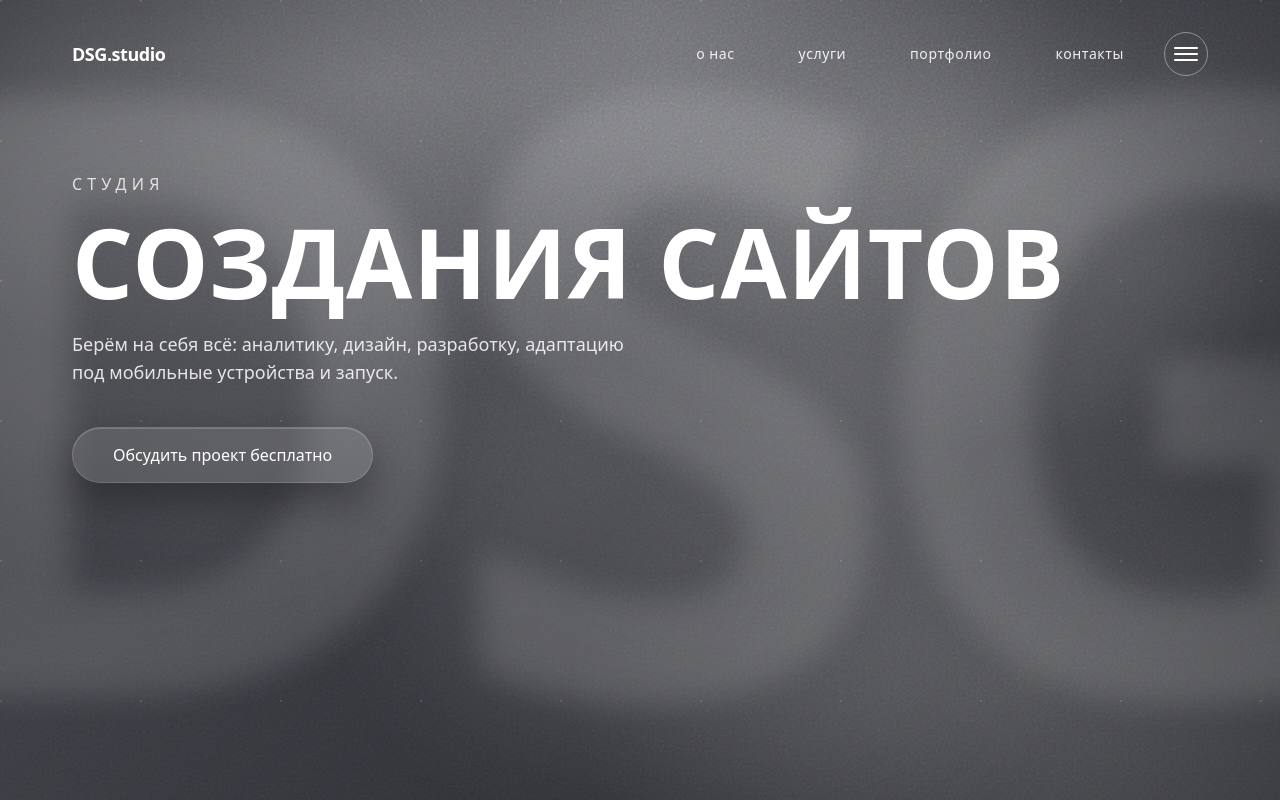
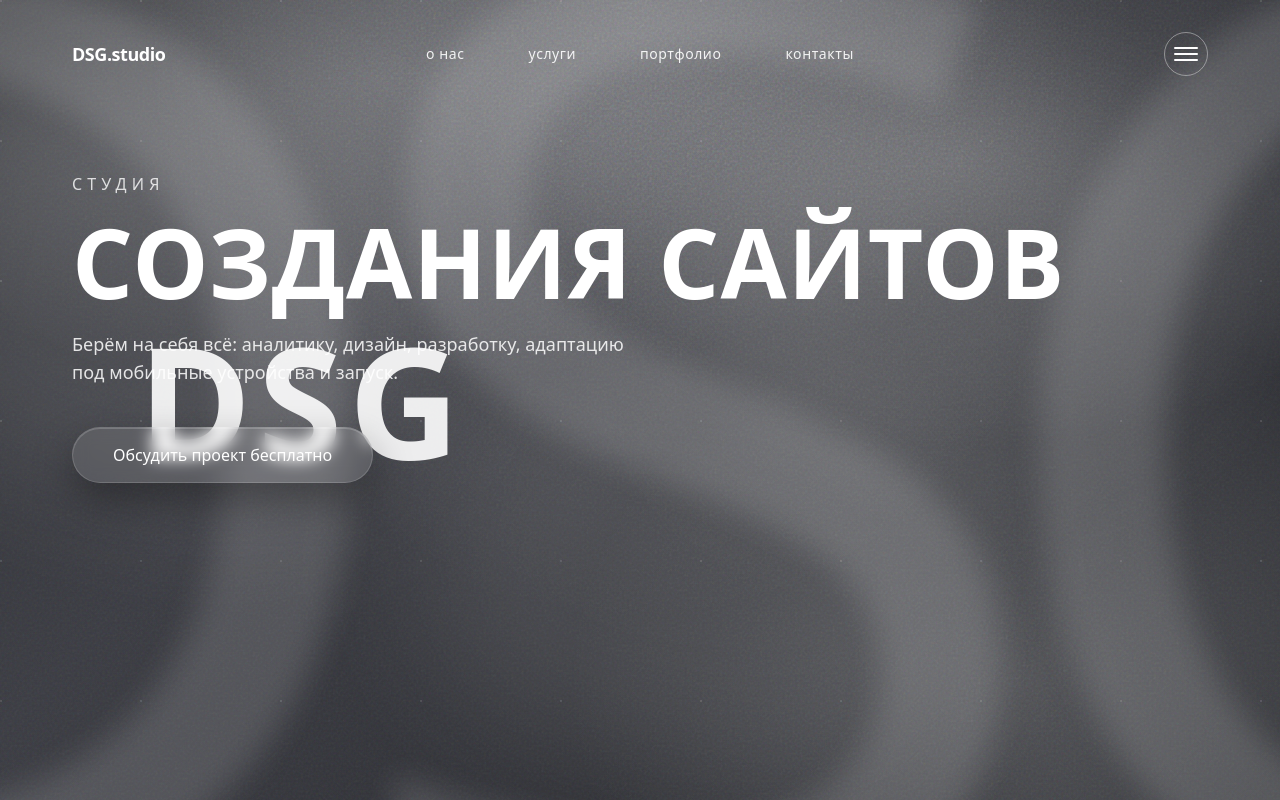
Before and after one commit to HGpk3/DSG_studio, a Next.js app: page / in a window 1280 px wide. Built offline with nearby package versions, Linux system fonts and the light colour scheme.

Commit message:
Center header and restore intro logo

```diff
--- a/app/globals.css
+++ b/app/globals.css
@@ -47,23 +47,36 @@
   opacity: 1;
 }
 
-.hero-intro__dsg-wrap {
-  display: inline-block;
+.hero-intro__logo {
   position: relative;
-  font-size: min(105vw, 105vh);
-  letter-spacing: -0.06em;
-  line-height: 1;
+  z-index: 1;
+  display: inline-flex;
+  align-items: center;
+  font-size: clamp(48px, 12vw, 180px);
+  font-weight: 600;
+  letter-spacing: 0.04em;
   text-transform: uppercase;
-  transform-origin: 50% 50%;
-  transform: scale(0.22);
-  animation: hero-dsg-watermark 1.4s ease 1.2s forwards;
-  will-change: transform, opacity, filter;
+  color: rgba(255, 255, 255, 0.9);
 }
 
-.hero-intro__dsg {
+.hero-intro__logo-dsg {
   display: inline-block;
   animation: hero-dsg-impact 0.5s ease 0.85s;
   will-change: transform;
+}
+
+.hero-intro__watermark {
+  position: absolute;
+  top: 50%;
+  left: 50%;
+  font-size: 105vmax;
+  letter-spacing: -0.08em;
+  line-height: 0.9;
+  text-transform: uppercase;
+  transform: translate(-50%, -50%) scale(0.22);
+  opacity: 0;
+  animation: hero-dsg-watermark 1.4s ease 1.2s forwards;
+  will-change: transform, opacity, filter;
 }
 
 .hero-intro__studio {
@@ -170,18 +183,18 @@
 
 @keyframes hero-dsg-watermark {
   0% {
-    opacity: 1;
-    transform: translate(0, 0) scale(0.22);
+    opacity: 0;
+    transform: translate(-50%, -50%) scale(0.22);
     filter: blur(0);
   }
   45% {
-    opacity: 1;
-    transform: translate(0, 0) scale(0.28);
+    opacity: 0.12;
+    transform: translate(-50%, -50%) scale(0.28);
     filter: blur(0);
   }
   100% {
     opacity: 0.14;
-    transform: translate(0, 0) scale(1);
+    transform: translate(-50%, -50%) scale(1);
     filter: blur(16px);
   }
 }
@@ -208,14 +221,14 @@
     display: none !important;
   }
 
-  .hero-intro__dsg-wrap {
+  .hero-intro__watermark {
     animation: none !important;
     opacity: 0.14 !important;
-    transform: translate(0, 0) scale(1) !important;
+    transform: translate(-50%, -50%) scale(1) !important;
     filter: blur(16px) !important;
   }
 
-  .hero-intro__dsg {
+  .hero-intro__logo-dsg {
     animation: none !important;
   }
 
--- a/components/Hero.tsx
+++ b/components/Hero.tsx
@@ -27,19 +27,17 @@ export default function Hero() {
       </div>
 
       <div className="pointer-events-none fixed z-10 flex items-center justify-center hero-intro">
-        <div className="relative text-4xl font-semibold tracking-[0.04em] text-white/90 md:text-5xl lg:text-6xl">
-          <span className="hero-intro__dsg-wrap">
-            <span className="hero-intro__dsg">DSG</span>
-          </span>
+        <div className="hero-intro__logo">
+          <span className="hero-intro__logo-dsg">DSG</span>
           <span className="hero-intro__studio">studio</span>
         </div>
+        <div className="hero-intro__watermark">DSG</div>
       </div>
 
       <div className="relative z-20">
-        <div className="mx-auto flex w-full max-w-[1320px] items-center justify-between px-6 pt-8 hero-animate-down hero-delay-1 sm:px-10 lg:px-[72px]">
+        <div className="mx-auto grid w-full max-w-[1320px] grid-cols-[1fr_auto_1fr] items-center px-6 pt-8 hero-animate-down hero-delay-1 sm:px-10 lg:px-[72px]">
           <div className="text-lg font-semibold tracking-tight">DSG.studio</div>
-          <div className="flex items-center gap-10">
-            <nav className="hidden items-center gap-16 text-sm font-medium tracking-[0.04em] md:flex">
+          <nav className="hidden items-center justify-center gap-16 text-sm font-medium tracking-[0.04em] md:flex">
             {["о нас", "услуги", "портфолио", "контакты"].map((item) => (
               <a
                 key={item}
@@ -53,6 +51,7 @@ export default function Hero() {
               </a>
             ))}
           </nav>
+          <div className="flex justify-end">
             <button
               type="button"
               className="flex h-11 w-11 items-center justify-center rounded-full border border-white/40 transition hover:border-white/80"
```
Lines whose indentation alone changed are shown as unchanged.
